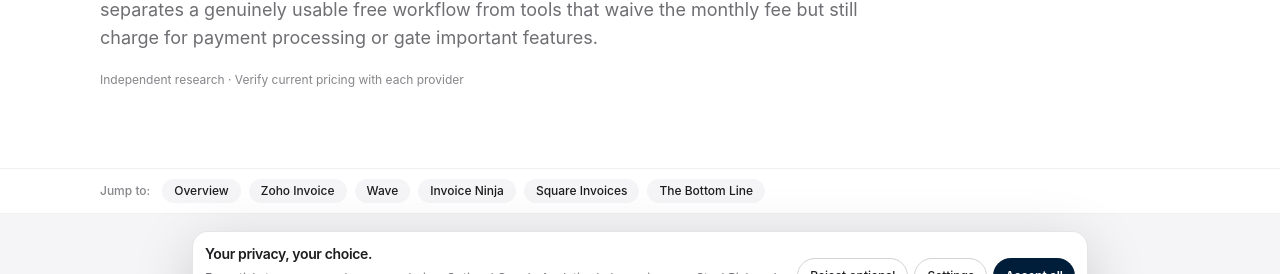
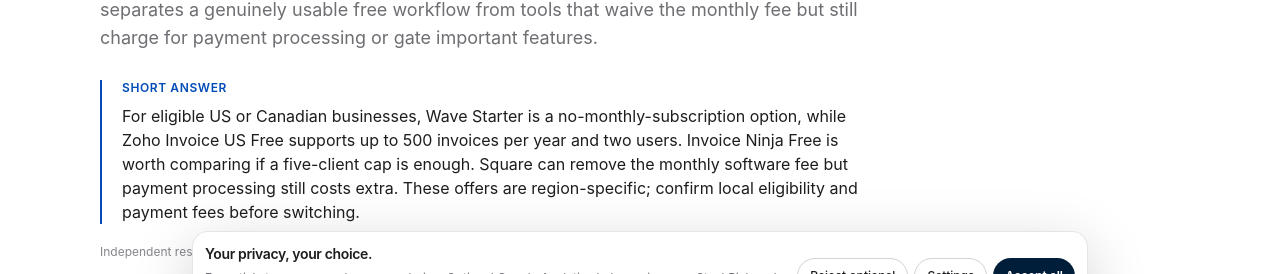
Before and after one commit to LinukaBandara/StackPick, a Next.js app: page /best/free-invoicing-software in a window 1280 px wide. Shown: the part 455-729 px from the top of the page. Built offline with nearby package versions, Linux system fonts and the light colour scheme; no server answers.

Commit message:
Add concise decision summary to high-intent comparison guide

```diff
--- a/app/best/free-invoicing-software/page.tsx
+++ b/app/best/free-invoicing-software/page.tsx
@@ -22,6 +22,7 @@ export default function FreeInvoicingSoftwarePage() {
     <ComparisonArticle
       title="Best Free Invoicing Software"
       slug="free-invoicing-software"
+      quickAnswer="For eligible US or Canadian businesses, Wave Starter is a no-monthly-subscription option, while Zoho Invoice US Free supports up to 500 invoices per year and two users. Invoice Ninja Free is worth comparing if a five-client cap is enough. Square can remove the monthly software fee but payment processing still costs extra. These offers are region-specific; confirm local eligibility and payment fees before switching."
       intro="For US freelancers and small businesses, free invoicing software is useful only if the free workflow covers the invoices you actually send. Compare invoice and client limits, recurring billing, reminders, payment collection, exports and country eligibility. This page separates a genuinely usable free workflow from tools that waive the monthly fee but still charge for payment processing or gate important features."
       pricingNote="US-facing free-plan details checked November 7, 2026. Zoho Invoice's US plan lists 2 users, 3 projects and 500 invoices/year; Invoice Ninja Free allows 5 clients with unlimited invoices and explicitly requires no card; Wave is available to businesses in the US and Canada; Square's cited Free invoicing plan has no monthly subscription but payment-processing fees apply. These are not global offers. Verify regional eligibility, processor fees, tax handling, exports and local terms before moving live records. Sources: https://www.zoho.com/us/invoice/pricing/; https://invoiceninja.com/pricing-plans/; https://support.waveapps.com/hc/en-us/articles/32449161224852-Create-a-Wave-account; https://squareup.com/us/en/invoices/pricing."
       tools={[
```
